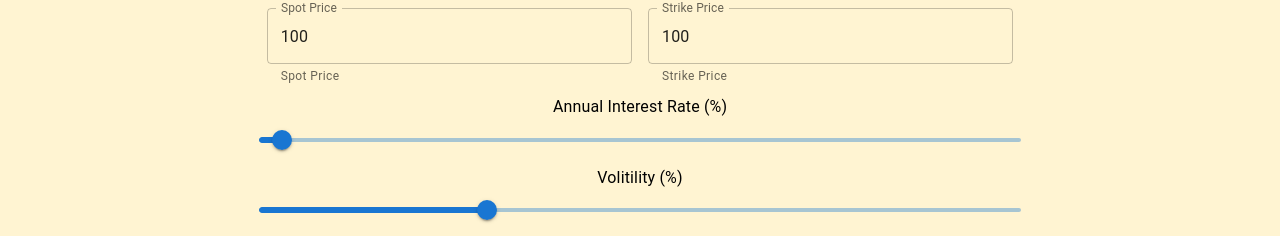
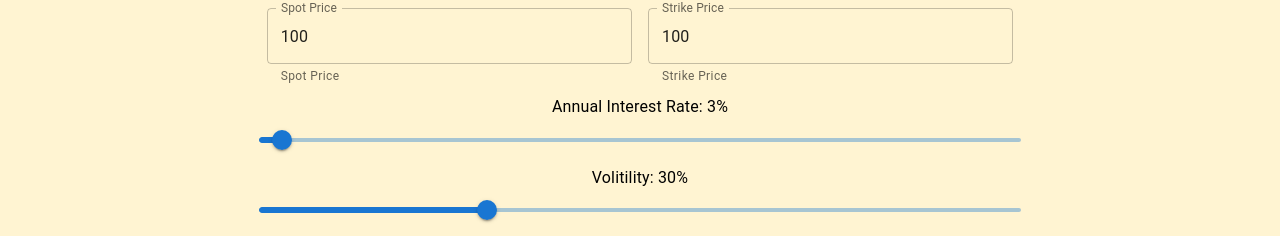
Before and after one commit to KeHongYing/FA2022_Final, a React (Create React App) app in the folder front-end/: page / in a window 1280 px wide. Shown: the part 250-486 px from the top of the page. Built offline with nearby package versions, Linux system fonts and the light colour scheme.

Commit message:
modify slider appearence

```diff
--- a/front-end/src/Components/PrettoSlider.js
+++ b/front-end/src/Components/PrettoSlider.js
@@ -47,7 +47,7 @@ export default function PrettoSlider(props) {
   return (
     <div>
       <Typography gutterBottom color="common.black">
-        {name}
+        {name}: {value}%
       </Typography>
       <Slider
         aria-label={name}
--- a/front-end/src/Components/PricingApi.js
+++ b/front-end/src/Components/PricingApi.js
@@ -11,9 +11,10 @@ class PricingApi {
     interestRate,
     volatility,
     matureTime,
-    periods
+    periods,
+    exerciseDate
   ) {
-    const resource = `${optionType}/${optionStyle}/${spotPrice}/${strikePrice}/${interestRate}/${volatility}/${matureTime}/${periods}`;
+    const resource = `${optionType}/${optionStyle}/${spotPrice}/${strikePrice}/${interestRate}/${volatility}/${matureTime}/${periods}/${exerciseDate}`;
     return new URL(resource, this.serviceAddress);
   }
 
@@ -26,6 +27,7 @@ class PricingApi {
     volatility,
     matureTime,
     periods,
+    exerciseDate,
     handler
   ) {
     fetch(
@@ -37,7 +39,8 @@ class PricingApi {
         interestRate,
         volatility,
         matureTime,
-        periods
+        periods,
+        exerciseDate
       ),
       { method: "GET", mode: "cors" }
     )
--- a/front-end/src/Containers/ControlPanel.js
+++ b/front-end/src/Containers/ControlPanel.js
@@ -28,6 +28,8 @@ export default function ControlPanel(props) {
     setOptionStyle,
     setPrice,
     pricingApi,
+    exerciseDate,
+    setExerciseDate,
   } = props;
 
   const [isBermuda, setIsBermuda] = React.useState(false);
@@ -99,12 +101,12 @@ export default function ControlPanel(props) {
       </div>
       <div>
         <PrettoSlider
-          name="Annual Interest Rate (%)"
+          name="Annual Interest Rate"
           value={interestRate}
           setValue={setInterestRate}
         />
         <PrettoSlider
-          name="Volitility (%)"
+          name="Volitility"
           value={volatility}
           setValue={setVolatility}
         />
@@ -139,7 +141,7 @@ export default function ControlPanel(props) {
           defaultValue=""
           helperText="Exercise Date"
           onChange={(event) => {
-            // Todo
+            setExerciseDate(event.target.value);
           }}
         />
       </div>
@@ -156,6 +158,7 @@ export default function ControlPanel(props) {
               volatility,
               matureTime,
               periods,
+              exerciseDate,
               (result) => {
                 setPrice(result > 0 ? result : "Invalid");
               }
--- a/front-end/src/Containers/Main.js
+++ b/front-end/src/Containers/Main.js
@@ -70,6 +70,7 @@ export default function Main(props) {
   const [periods, setPeriods] = React.useState(5);
   const [optionType, setOptionType] = React.useState("put");
   const [optionStyle, setOptionStyle] = React.useState("europe");
+  const [exerciseDate, setExerciseDate] = React.useState("");
 
   return (
     <React.Fragment>
@@ -101,6 +102,8 @@ export default function Main(props) {
         optionStyle={optionStyle}
         setOptionStyle={setOptionStyle}
         setPrice={setPrice}
+        exerciseDate={exerciseDate}
+        setExerciseDate={setExerciseDate}
         pricingApi={new PricingApi("http://127.0.0.1:8080")}
       ></ControlPanel>
       <ScrollTop {...props}>
```
